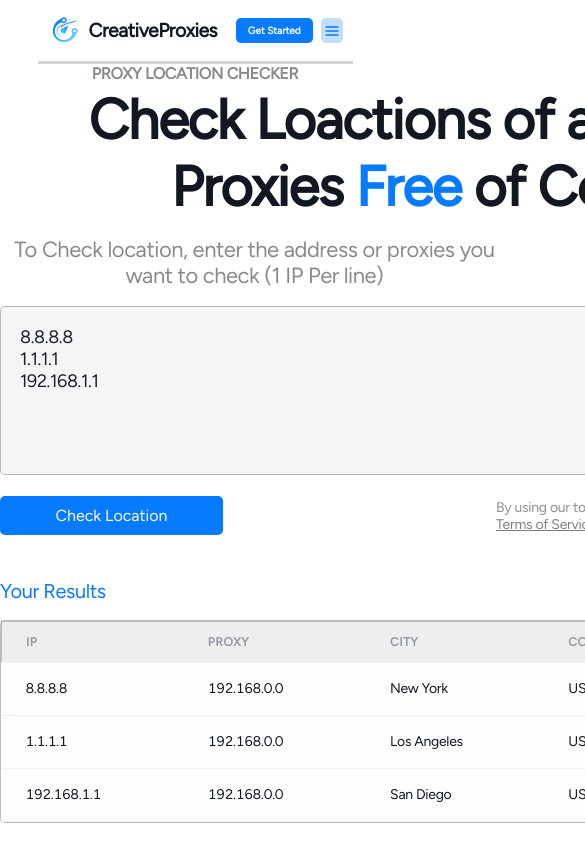
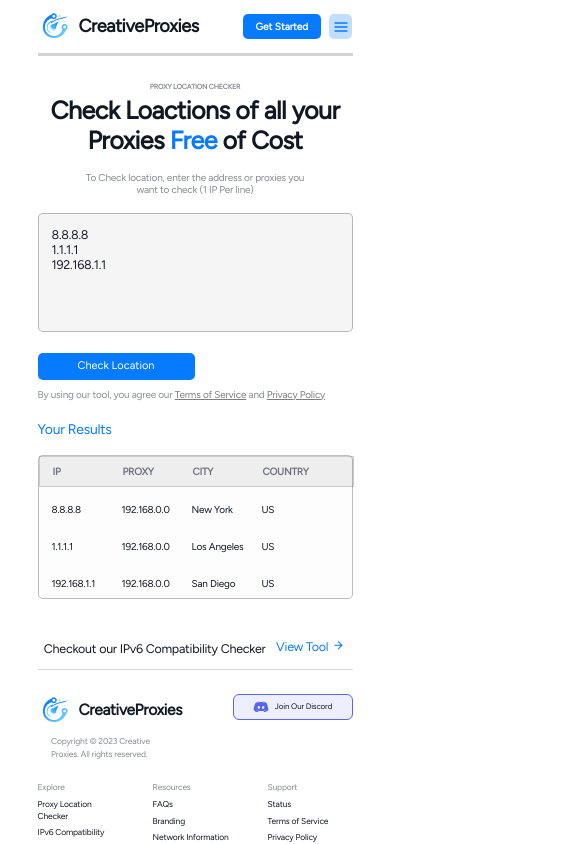
Before and after one commit to tarunksao/flamecloud-frontend-replica, a React (Create React App) app: page /proxyLocation in a window 390 px wide. Shown: the top 844 px of the page, 585 px wide, since content can reach past the window. Built offline with nearby package versions, Linux system fonts and the light colour scheme.

Commit message:
Made Proxy Location Checker page Responsive for Mobile

```diff
--- a/src/Components/Footer.jsx
+++ b/src/Components/Footer.jsx
@@ -1,16 +1,14 @@
-import { Button, HStack, Heading, Image, Text, VStack } from "@chakra-ui/react";
+import { Button, Flex, HStack, Heading, Image, Text, VStack } from "@chakra-ui/react";
 
 const headingStyle = {
     fontWeight:600,
-    fontSize:{base:'44px',lg:'26px'},
     color:'#111822',
-    lineHeight:{base:'53px',lg:'31px'},
     letterSpacing:'-0.02em'
 }
 
 const subHeadingStyle = {
     fontWeight:400,
-    fontSize:{base:'24px',lg:'14px'},
+
     color:'#111822',
     lineHeight:{base:'29px',lg:'17px'},
     letterSpacing:'-0.02em',
@@ -19,63 +17,74 @@
 
 const bodyStyle = {
     fontWeight:500,
-    fontSize:{base:'27px',lg:'16px'},
     color:'#111822',
-    lineHeight:{base:'33px',lg:'19px'},
     letterSpacing:'-0.02em'
 }
 
 export default function Footer() {
     return (
-        <HStack p='34px 10px' borderTop={'1px solid #D9D8D6'} w='1148px' h='224px' mb='14px' mx={{base:'90px',lg:'192px'}}>
-            <VStack justifyContent={'center'} alignItems={'flex-start'} mr='240px'>
-                <HStack>
-                    <Image src={'creativeproxies.png'} alt='logo' />
-                    <Heading style={headingStyle}>CreativeProxies</Heading>
-                </HStack>
-                <Text style={subHeadingStyle} pl='11px' w='225px'>Copyright © 2023 Creative Proxies.
-                    All rights reserved.
-                </Text>
+        <Flex
+            flexDir={{base:'column', xl:'row'}}
+            p={{base:'24px 0px',xl:'34px 10px'}}
+            borderTop={'1px solid #D9D8D6'}
+            w={{base:'315px',xl:'1148px'}}
+            h={{base:'198px',xl:'224px'}}
+            mb={'14px'}
+            mx={'auto'}
+        >
+            <Flex flexDir={{base:'row', xl:'column'}} gap={{base:'10px'}} justifyContent={'center'} alignItems={'flex-start'} mr={{base:'0px', xl:'240px'}}>
+                <VStack mr={{base:'54px'}}>
+                    <HStack>
+                        <Image src={'creativeproxies.png'} alt='logo' />
+                        <Heading style={headingStyle} fontSize={{base:'15.5px',lg:'26px'}} lineHeight={{base:'18.5px',lg:'31px'}}>CreativeProxies</Heading>
+                    </HStack>
+                    <Text style={subHeadingStyle} fontSize={{base:'8.5px',lg:'14px'}} pl='11px' w={{base:'126px',xl:'225px'}}>Copyright © 2023 Creative Proxies.
+                        All rights reserved.
+                    </Text>
+                </VStack>
                 <Button
                     border='1px solid #5865F2'
-                    w={{base:'376px',lg:'221px'}}
-                    h={{base:'75px',lg:'44px'}}
+                    w={{base:'131px',xl:'221px'}}
+                    h={{base:'26px',xl:'44px'}}
                     boxSizing="border-box"
                     background={'rgba(88,101,242,0.1)'}
-                    borderRadius={{base:'17px',lg:'10px'}}
+                    borderRadius={{base:'6px',lg:'10px'}}
                     display={'flex'}
                     justifyContent={'center'}
                     alignItems={'center'}
-                    gap={{base:'17px',lg:'10px'}}
-                    p={{base:'17px',lg:'10px'}}
+                    gap={{base:'6px',lg:'10px'}}
+                    p={{base:'6px',lg:'10px'}}
                 >
                     <Image src={'discord.svg'} alt="discord" />
-                    <Text style={{bodyStyle, color:'#5865F2'}}>Join Our Discord</Text>
+                    <Text style={bodyStyle} color='#5865F2' fontSize={{base:'8px',lg:'16px'}}>Join Our Discord</Text>
                 </Button>
-            </VStack>
+            </Flex>
 
             {/* 2nd Box */}
-            <HStack justifyContent={'space-evenly'} gap='70px' alignItems={"flex-start"} pt='34px'>
-                <VStack alignItems={'flex-start'} gap='10px' w='165px'>
-                    <Text style={subHeadingStyle}>Explore</Text>
-                    <Text style={bodyStyle}>Proxy Location Checker</Text>
-                    <Text style={bodyStyle}>IPv6 Compatibility</Text>
-                    <Text style={bodyStyle}>Blogs</Text>
+            <HStack justifyContent={'space-evenly'} gap={{base:'30px',xl:'70px'}} alignItems={"flex-start"} pt={{base:'21px',xl:'0px'}} pb={{base:'24px'}}>
+
+                <VStack alignItems={'flex-start'} gap={{base:'5px',xl:'10px'}} w={{base:'98px',xl:'165px'}}>
+                    <Text style={subHeadingStyle} fontSize={{base:'8.5px',lg:'14px'}}>Explore</Text>
+                    <Text style={bodyStyle} fontSize={{base:'8.5px',lg:'16px'}} lineHeight={{base:'11.5PX',lg:'19px'}}>Proxy Location Checker</Text>
+                    <Text style={bodyStyle} fontSize={{base:'8.5px',lg:'16px'}} lineHeight={{base:'11.5PX',lg:'19px'}}>IPv6 Compatibility</Text>
+                    <Text style={bodyStyle} fontSize={{base:'8.5px',lg:'16px'}} lineHeight={{base:'11.5PX',lg:'19px'}}>Blogs</Text>
                 </VStack>
-                <VStack alignItems={'flex-start'} gap='10px' w='165px'>
-                    <Text style={subHeadingStyle}>Resources</Text>
-                    <Text style={bodyStyle}>FAQs</Text>
-                    <Text style={bodyStyle}>Branding</Text>
-                    <Text style={bodyStyle}>Network Information</Text>
-                    <Text style={bodyStyle}>Imprint</Text>
+
+                <VStack alignItems={'flex-start'} gap={{base:'5px',xl:'10px'}} w={{base:'98px',xl:'165px'}}>
+                    <Text style={subHeadingStyle} fontSize={{base:'8.5px',lg:'14px'}}>Resources</Text>
+                    <Text style={bodyStyle} fontSize={{base:'8.5px',lg:'16px'}} lineHeight={{base:'11.5PX',lg:'19px'}}>FAQs</Text>
+                    <Text style={bodyStyle} fontSize={{base:'8.5px',lg:'16px'}} lineHeight={{base:'11.5PX',lg:'19px'}}>Branding</Text>
+                    <Text style={bodyStyle} fontSize={{base:'8.5px',lg:'16px'}} lineHeight={{base:'11.5PX',lg:'19px'}}>Network Information</Text>
+                    <Text style={bodyStyle} fontSize={{base:'8.5px',lg:'16px'}} lineHeight={{base:'11.5PX',lg:'19px'}}>Imprint</Text>
                 </VStack>
-                <VStack alignItems={'flex-start'} gap='10px' w='165px'>
-                    <Text style={subHeadingStyle}>Support</Text>
-                    <Text style={bodyStyle}>Status</Text>
-                    <Text style={bodyStyle}>Terms of Service</Text>
-                    <Text style={bodyStyle}>Privacy Policy</Text>
+
+                <VStack alignItems={'flex-start'} gap={{base:'5px',xl:'10px'}} w={{base:'98px',xl:'165px'}}>
+                    <Text style={subHeadingStyle} fontSize={{base:'8.5px',lg:'14px'}}>Support</Text>
+                    <Text style={bodyStyle} fontSize={{base:'8.5px',lg:'16px'}} lineHeight={{base:'11.5PX',lg:'19px'}}>Status</Text>
+                    <Text style={bodyStyle} fontSize={{base:'8.5px',lg:'16px'}} lineHeight={{base:'11.5PX',lg:'19px'}}>Terms of Service</Text>
+                    <Text style={bodyStyle} fontSize={{base:'8.5px',lg:'16px'}} lineHeight={{base:'11.5PX',lg:'19px'}}>Privacy Policy</Text>
                 </VStack>
             </HStack>
-        </HStack>
+        </Flex>
     )
 };
--- a/src/Components/Navbar.jsx
+++ b/src/Components/Navbar.jsx
@@ -19,7 +19,7 @@
 export default function Navbar() {
     return (
         <Box
-            p={'14px 10px'}
+            p={{base:'10px 0px',xl:'14px 10px'}}
             borderBottom={'3px solid lightgray'}
             w={{base:'315px',xl:'1148px'}}
             pos={'sticky'}
@@ -29,9 +29,9 @@
             m='0 auto'
         >
             <HStack justifyContent={'start'}>
-                <HStack mr='31px'>
+                <HStack mr={{base:'44px',xl:'31px'}}>
                     <Image src={'creativeproxies.png'} alt='logo' />
-                    <Heading style={headingStyle} fontSize={{base:'19.25px',xl:'26px'}}>CreativeProxies</Heading>
+                    <Heading style={headingStyle} fontSize={{base:'18px',xl:'26px'}}>CreativeProxies</Heading>
                 </HStack>
                 <HStack display={{base:'none', lg:'flex'}} alignItems={'center'} gap='24px'>
                     <Text style={bodyStyle}>Pricing</Text>
@@ -47,7 +47,7 @@
                     <Text style={bodyStyle}>Log in</Text>
                 </HStack>
                 <Button
-                    p='10px 22px'
+                    p={{base:'8px',xl:'10px 22px'}}
                     w={{base:'81px', lg:'127px'}}
                     h={{base:'25px', xl:'39px'}}
                     borderRadius={'5px'}
--- a/src/Pages/ProxyPageComponents/ProxyTop.jsx
+++ b/src/Pages/ProxyPageComponents/ProxyTop.jsx
@@ -2,82 +2,72 @@
 
 const headingStyle = {
     fontWeight:600,
-    fontSize:'16px',
     color:'#111822',
-    lineHeight:'19px',
     letterSpacing:'-0.02em',
     opacity:'0.5'
 }
 
 const headingStyle2 = {
     fontWeight:600,
-    fontSize:'56px',
     color:'#111822',
-    lineHeight:'67px',
     letterSpacing:'-0.02em',
     margin:'3px auto',
-    width:'824px'
 }
 
 const bodyStyle = {
     fontWeight:500,
-    fontSize:'22px',
     color:'#111822',
-    lineHeight:'26px',
     letterSpacing:'-0.02em',
     opacity:'0.5',
-    width:'509px',
     margin:'17px auto',
     textAlign:'center'
 }
 
 const IpStyle = {
     fontWeight: 500,
-    fontSize: '18px',
-    lineHeight:' 22px',
     letterSpacing:' -0.02em',
 }
 
 const termsStyle = {
     fontWeight: 400,
-    fontSize: '14px',
-    lineHeight:' 17px',
     letterSpacing:' -0.02em',
     opacity:0.5
 }
 
 export default function ProxyTop() {
     return (
-        <Box textAlign={'center'}>
-            <Text style={headingStyle} textAlign={'center'}>PROXY LOCATION CHECKER</Text>
-            <Heading style={headingStyle2}>Check Loactions of all your Proxies <Highlight query='Free' styles={{color:'#077BFF'}}>Free</Highlight> of Cost</Heading>
-            <Text style={bodyStyle}>To Check location, enter the address or proxies you want to check (1 IP Per line)</Text>
+        <Box textAlign={'center'} w={{base:'315px',xl:'1148px'}} m='auto' pt={{base:'27px',xl:'95px'}}>
+            <Text style={headingStyle} fontSize={{base:'7px',xl:'16px'}} lineHeight={{base:'8.5px',xl:'19px'}} textAlign={'center'}>PROXY LOCATION CHECKER</Text>
+            <Heading style={headingStyle2} fontSize={{base:'25px',xl:'56px'}} lineHeight={{base:'30px',xl:'67px'}} width={{base:'294px',xl:'824px'}}>Check Loactions of all your Proxies <Highlight query='Free' styles={{color:'#077BFF'}}>Free</Highlight> of Cost</Heading>
+            <Text style={bodyStyle} fontSize={{base:'10px',xl:'22px'}} lineHeight={{base:'12px',xl:'26px'}} width={{base:'226.5px',xl:'509px'}}>To Check location, enter the address or proxies you want to check (1 IP Per line)</Text>
 
             <Box
-                width= '708px'
-                height= '169px'
+                width= {{base:'315px',xl:'708px'}}
+                height= {{base:'119px',xl:'169px'}}
                 background= 'rgba(217, 216, 214, 0.25)'
                 border= '1px solid rgba(0, 0, 0, 0.25)'
                 borderRadius= '5px'
                 m='auto'
                 textAlign={'left'}
-                p='19px'
+                p={{base:'13px',xl:'19px'}}
             >
-                <Text style={IpStyle}>8.8.8.8</Text>
-                <Text style={IpStyle}>1.1.1.1</Text>
-                <Text style={IpStyle}>192.168.1.1</Text>
+                <Text style={IpStyle}  fontSize={{base:'12.5px',xl:'18px'}} lineHeight={{base:'15px',xl:' 22px'}}>8.8.8.8</Text>
+                <Text style={IpStyle}  fontSize={{base:'12.5px',xl:'18px'}} lineHeight={{base:'15px',xl:' 22px'}}>1.1.1.1</Text>
+                <Text style={IpStyle}  fontSize={{base:'12.5px',xl:'18px'}} lineHeight={{base:'15px',xl:' 22px'}}>192.168.1.1</Text>
             </Box>
-            <Flex justifyContent={'space-between'} alignItems={'center'} w='708px' m='21px auto'>
+            <Flex flexDir={{base:'column', xl:'row'}} justifyContent={'space-between'} alignItems={{base:'flex-start',xl:'center'}} width= {{base:'315px',xl:'708px'}} m='21px auto'>
                 <Button
-                    w='223px'
-                    h='39px'
-                    p='10px'
+                    w={{base:'157px',xl:'223px'}}
+                    h={{base:'27px',xl:'39px'}}
+                    p={{base:'7px',xl:'10px'}}
                     borderRadius={'5px'}
                     bgColor={'#077BFF'}
                     color='white'
                     fontWeight={400}
+                    fontSize={{base:'11px', xl:'16px'}}
+                    mb={{base:'9px'}}
                 >Check Location</Button>
-                <Text style={termsStyle} w='212px' textAlign={'left'}>
+                <Text style={termsStyle} fontSize={{base:'10px',xl:'14px'}} lineHeight={{base:'12px',xl:'17px'}} w={{base:'full',xl:'212px'}} textAlign={'left'}>
                     <Highlight query={['Terms of Service', 'Privacy Policy']} styles={{textDecoration:'underline'}}>
                         By using our tool, you agree our Terms of Service and Privacy Policy
                     </Highlight>
--- a/src/Pages/ProxyPageComponents/ResultSection.jsx
+++ b/src/Pages/ProxyPageComponents/ResultSection.jsx
@@ -1,24 +1,20 @@
 import { ArrowForwardIcon } from "@chakra-ui/icons";
-import { Box, HStack, Table, Tbody, Td, Text, Th, Thead, Tr } from "@chakra-ui/react";
+import { Box, HStack, Text, VStack } from "@chakra-ui/react";
 
 const bodyStyle = {
     fontWeight:500,
-    fontSize:'20px',
-    lineHeight:'24px',
     letterSpacing:'-0.02em'
 }
 
 const textStyle = {
     fontWeight:500,
-    fontSize:'18px',
-    lineHeight:'22px',
     letterSpacing:'-0.02em'
 }
 
 export default function ResultSection() {
     return (
-        <Box m='44px auto 99px auto' w='708px'>
-            <Text style={bodyStyle} color='#077BFF'>Your Results</Text>
+        <Box m={{base:'12px auto',xl:'44px auto 99px auto'}} w={{base:'315px',xl:'708px'}}>
+            <Text style={bodyStyle} color='#077BFF' fontSize={{base:'14px',xl:'20px'}} lineHeight={{base:'16.8px',xl:' 24px'}}>Your Results</Text>
             <Box
                 background= 'rgba(217, 216, 214, 0.05)'
                 border= '1px solid rgba(0, 0, 0, 0.25)'
@@ -26,55 +22,75 @@
                 mt='17px'
                 mb='40px'
             >
-                <Table>
-                    <Thead
+                <VStack w={{base:'315px',xl:'708px'}}>
+                    <HStack
                         background= 'rgba(0, 0, 0, 0.1)'
                         border= '1px solid rgba(0, 0, 0, 0.25)'
-                        fontSize={'14px'}
-                        lineHeight={'17px'}
+                        fontSize={{base:'10px',xl:'14px'}}
+                        lineHeight={{base:'12px',xl:'17px'}}
                         opacity={0.6}
                         letterSpacing={'-0.02em'}
                         fontWeight={600}
                         color='#111822'
+                        p={{base:'8.5px 13px', xl:'12px 19px' }}
+                        w='full'
+                        gap={{base:'10px', xl:'70px'}}
                     >
-                        <Tr>
-                            <Th>IP</Th>
-                            <Th>PROXY</Th>
-                            <Th>CITY</Th>
-                            <Th>COUNTRY</Th>
-                        </Tr>
-                    </Thead>
-                    <Tbody
-                        fontSize={'14px'}
-                        lineHeight={'17px'}
+                        <Text w={{base:'60px',xl:'100px'}}>IP</Text>
+                        <Text w={{base:'60px',xl:'100px'}}>PROXY</Text>
+                        <Text w={{base:'60px',xl:'100px'}}>CITY</Text>
+                        <Text w={{base:'60px',xl:'100px'}}>COUNTRY</Text>
+                    </HStack>
+                    <HStack
+                        fontSize={{base:'10px',xl:'14px'}}
+                        lineHeight={{base:'12px',xl:'17px'}}
                         letterSpacing={'-0.02em'}
                         fontWeight={500}
                         color='#111822'
+                        p={{base:'8.5px 13px', xl:'12px 19px'}}
+                        w='full'
+                        gap={{base:'10px', xl:'70px'}}
                     >
-                        <Tr>
-                            <Td>8.8.8.8</Td>
-                            <Td>192.168.0.0</Td>
-                            <Td>New York</Td>
-                            <Td>US</Td>
-                        </Tr>
-                        <Tr>
-                            <Td>1.1.1.1</Td>
-                            <Td>192.168.0.0</Td>
-                            <Td>Los Angeles</Td>
-                            <Td>US</Td>
-                        </Tr>
-                        <Tr>
-                            <Td>192.168.1.1</Td>
-                            <Td>192.168.0.0</Td>
-                            <Td>San Diego</Td>
-                            <Td>US</Td>
-                        </Tr>
-                    </Tbody>
-                </Table>
+                            <Text w={{base:'60px',xl:'100px'}}>8.8.8.8</Text>
+                            <Text w={{base:'60px',xl:'100px'}}>192.168.0.0</Text>
+                            <Text w={{base:'60px',xl:'100px'}}>New York</Text>
+                            <Text w={{base:'60px',xl:'100px'}}>US</Text>
+                    </HStack>
+                    <HStack
+                        fontSize={{base:'10px',xl:'14px'}}
+                        lineHeight={{base:'12px',xl:'17px'}}
+                        letterSpacing={'-0.02em'}
+                        fontWeight={500}
+                        color='#111822'
+                        p={{base:'8.5px 13px', xl:'12px 19px'}}
+                        w='full'
+                        gap={{base:'10px', xl:'70px'}}
+                    >
+                            <Text w={{base:'60px',xl:'100px'}}>1.1.1.1</Text>
+                            <Text w={{base:'60px',xl:'100px'}}>192.168.0.0</Text>
+                            <Text w={{base:'60px',xl:'100px'}}>Los Angeles</Text>
+                            <Text w={{base:'60px',xl:'100px'}}>US</Text>
+                    </HStack>
+                    <HStack
+                        fontSize={{base:'10px',xl:'14px'}}
+                        lineHeight={{base:'12px',xl:'17px'}}
+                        letterSpacing={'-0.02em'}
+                        fontWeight={500}
+                        color='#111822'
+                        p={{base:'8.5px 13px', xl:'12px 19px'}}
+                        w='full'
+                        gap={{base:'10px', xl:'70px'}}
+                    >
+                            <Text w={{base:'60px',xl:'100px'}}>192.168.1.1</Text>
+                            <Text w={{base:'60px',xl:'100px'}}>192.168.0.0</Text>
+                            <Text w={{base:'60px',xl:'100px'}}>San Diego</Text>
+                            <Text w={{base:'60px',xl:'100px'}}>US</Text>
+                    </HStack>
+                </VStack>
             </Box>
-            <HStack justifyContent={'center'} gap='15px'>
-                <Text style={textStyle} color='#111822'>Checkout our IPv6 Compatibility Checker</Text>
-                <Text style={textStyle} color='#077BFF'>View Tool <ArrowForwardIcon w='15px' mb='5px' /></Text>
+            <HStack justifyContent={'center'} gap={{base:'10.5px',xl:'15px'}}>
+                <Text style={textStyle} fontSize={{base:'12.5px',xl:'18px'}} lineHeight={{base:'15px',xl:' 22px'}} color='#111822'>Checkout our IPv6 Compatibility Checker</Text>
+                <Text style={textStyle} fontSize={{base:'12.5px',xl:'18px'}} lineHeight={{base:'15px',xl:' 22px'}} color='#077BFF'>View Tool <ArrowForwardIcon w='15px' mb='5px' /></Text>
             </HStack>
         </Box>
     )
```
